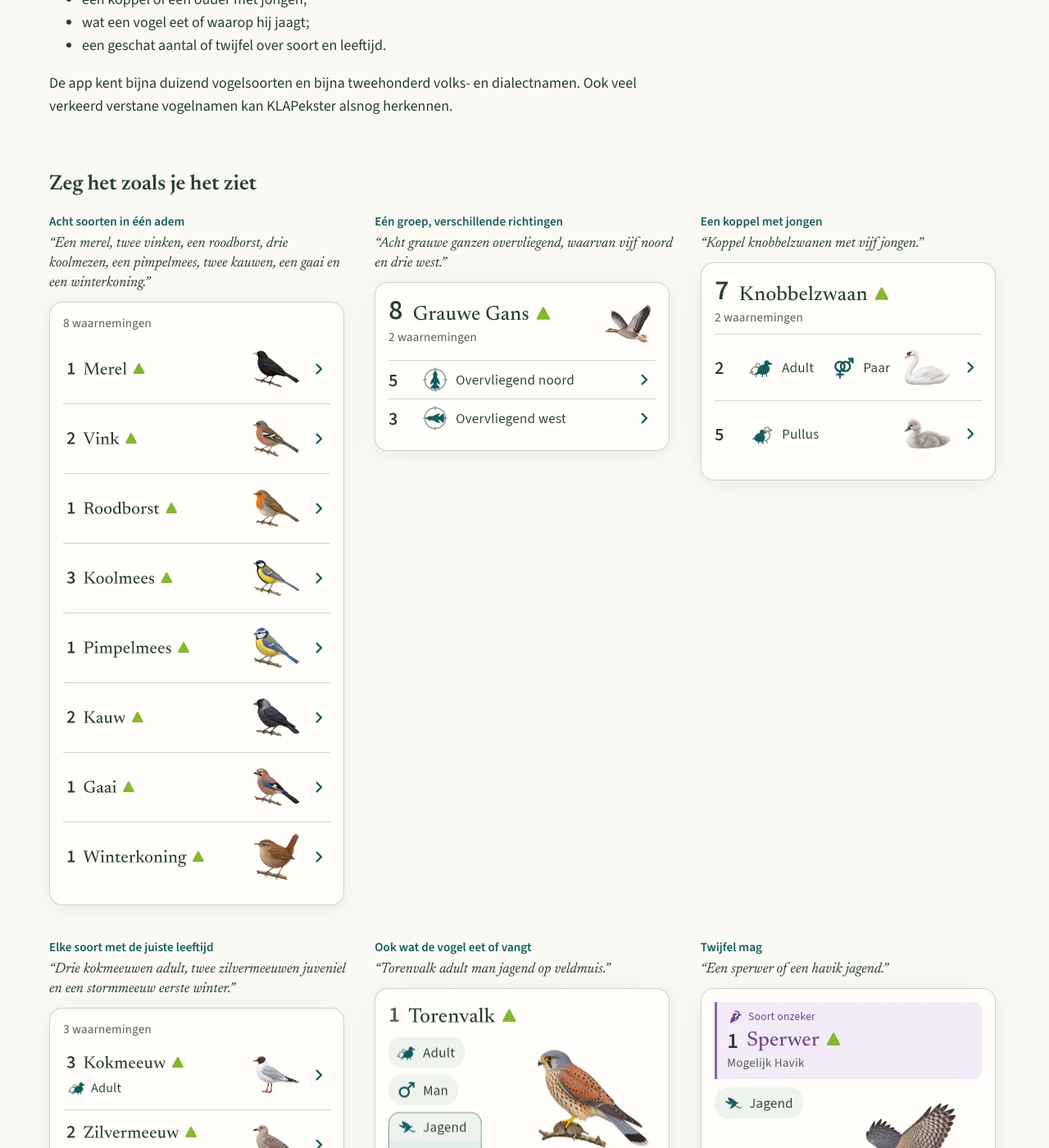
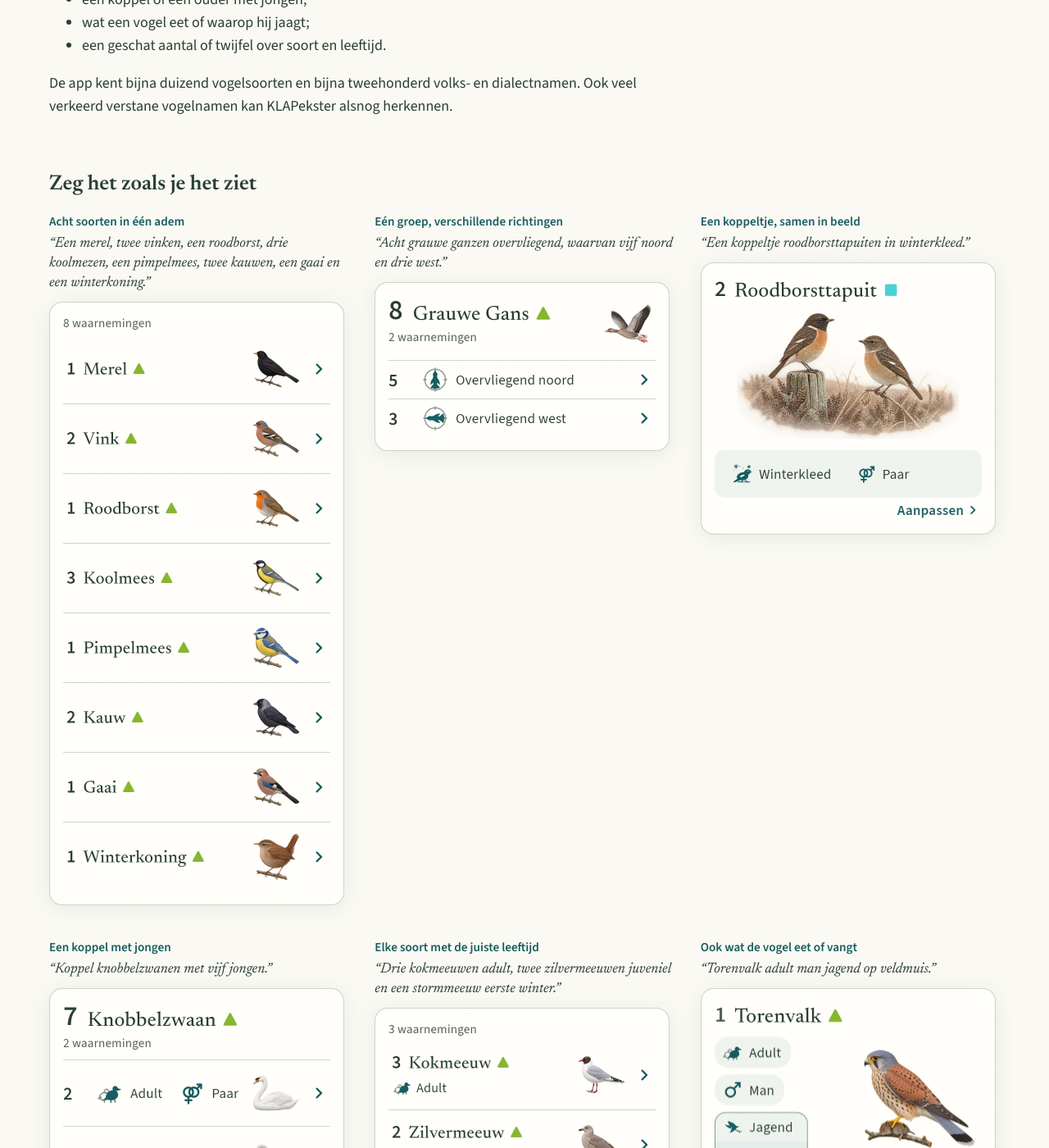
Before and after one commit to KLAPekster/website, a Jekyll site: the page built from index.md, in a window 1280 px wide and 1400 px high, scrolled down 2345 px. Shown: the whole window at 82% size. Built offline with Jekyll 4.4.1, drawn with Linux system fonts in a browser that asks for light colours; some of the changed text lies outside the part shown.

Commit message:
Voorbeelden: een koppeltje roodborsttapuiten in winterkleed

```diff
--- a/_data/voorbeelden.json
+++ b/_data/voorbeelden.json
@@ -19,6 +19,13 @@
     "zin": "Acht grauwe ganzen overvliegend, waarvan vijf noord en drie west.",
     "breedte": 360,
     "hoogte": 206
+  },
+  {
+    "naam": "koppeltje",
+    "opschrift": "Een koppeltje, samen in beeld",
+    "zin": "Een koppeltje roodborsttapuiten in winterkleed.",
+    "breedte": 360,
+    "hoogte": 331
   },
   {
     "naam": "jongen",
```
Also changed, not shown: assets/beeld/fiches/dialect.webp, assets/beeld/fiches/koppeltje.webp (added).
